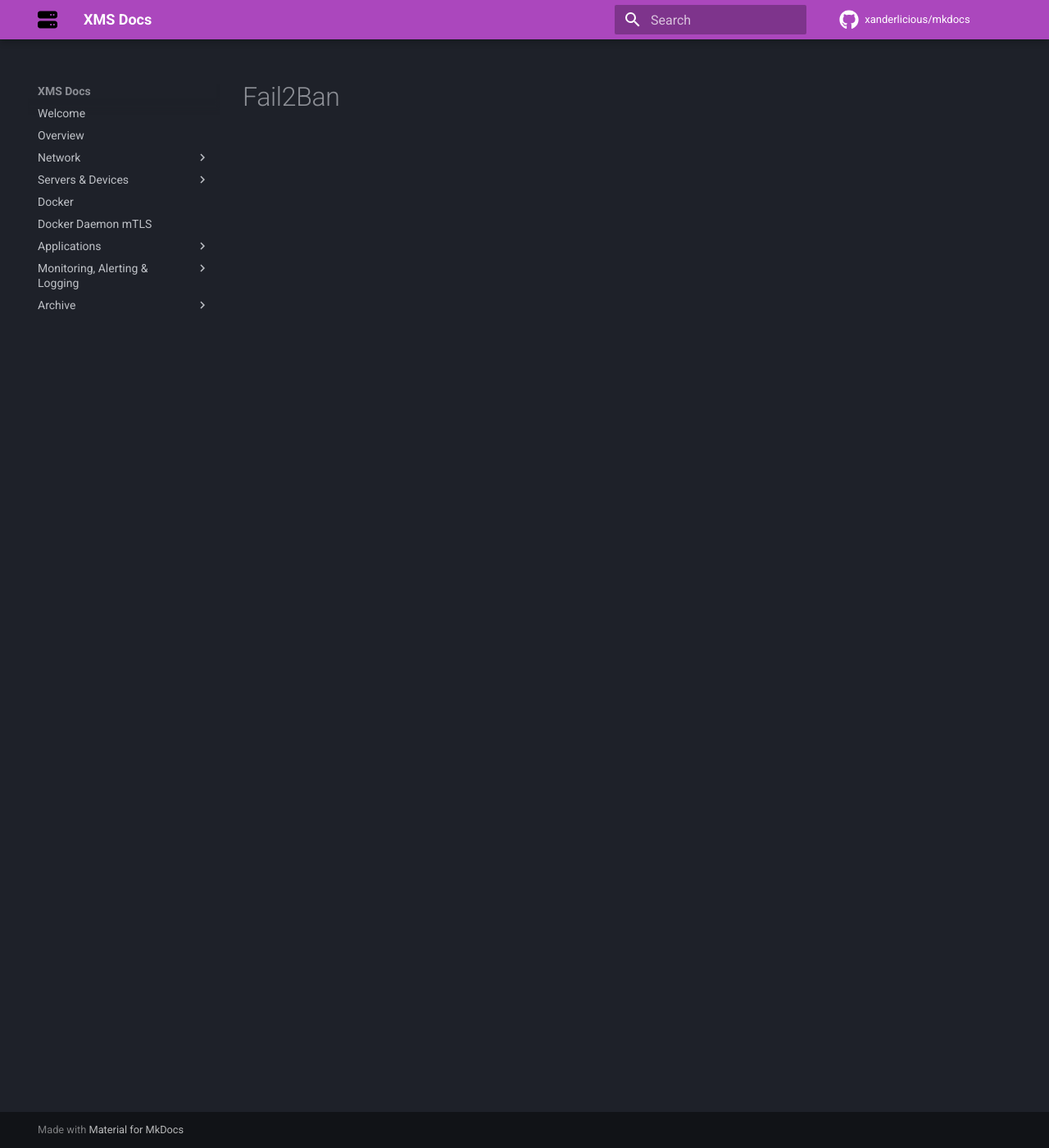
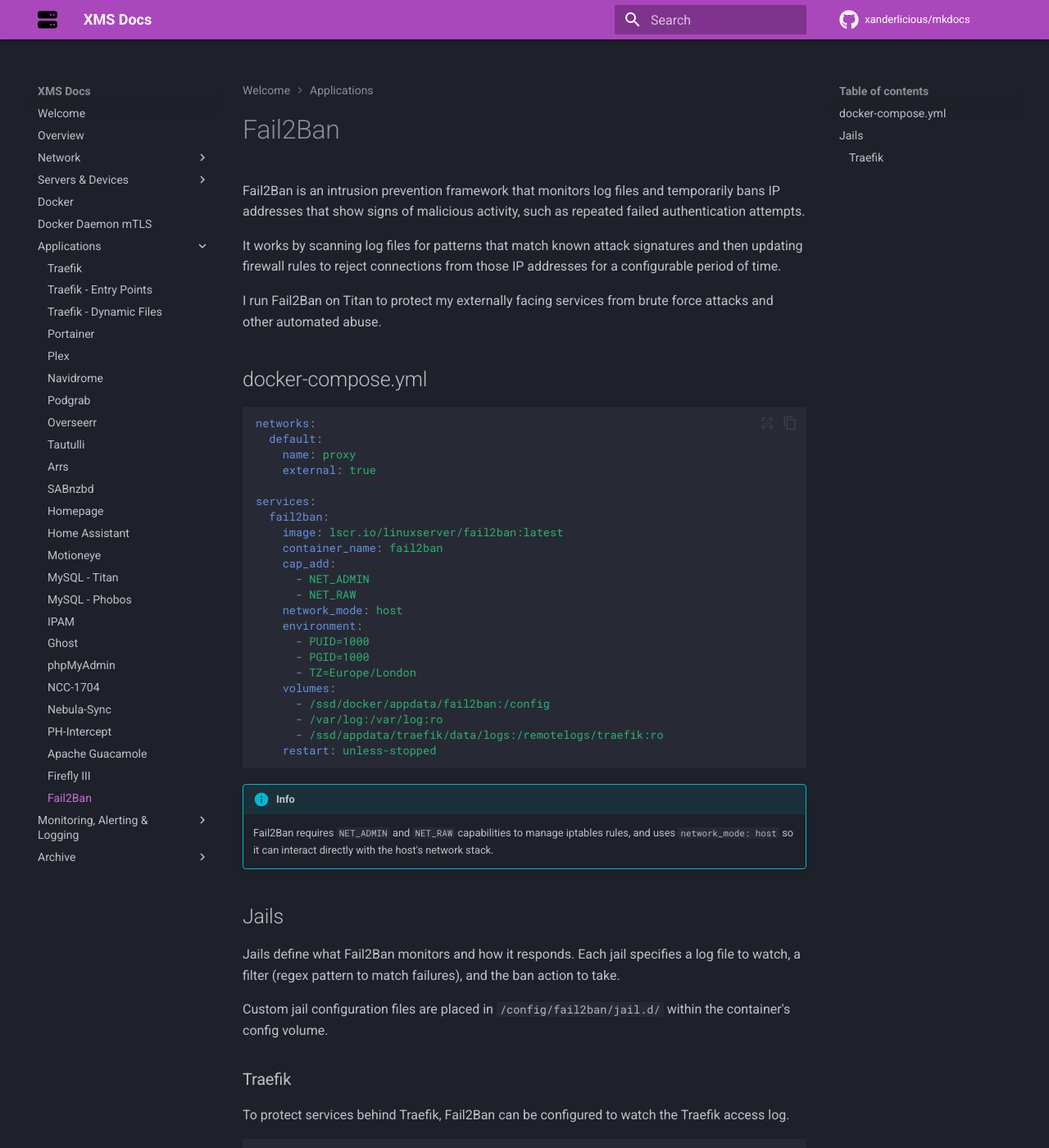
Before and after one commit to Xanderlicious/mkdocs, an MkDocs documentation site: the page built from docs/fail2ban.md, in a window 1280 px wide and 1400 px high. Shown: the whole window at 82% size. Built offline with MkDocs 1.6.1 and Material for MkDocs 9.7.7, drawn with Linux system fonts in a browser that asks for light colours; comment, search, counter and statistics services are not loaded; some of the changed text lies outside the part shown.

Commit message:
added fail2ban and podgrab pages and added them to the nav
Co-Authored-By: Claude Sonnet 4.6 <noreply@anthropic.com>

````diff
--- a/docs/fail2ban.md
+++ b/docs/fail2ban.md
@@ -1 +1,58 @@
 # Fail2Ban
+
+Fail2Ban is an intrusion prevention framework that monitors log files and temporarily bans IP addresses that show signs of malicious activity, such as repeated failed authentication attempts.
+
+It works by scanning log files for patterns that match known attack signatures and then updating firewall rules to reject connections from those IP addresses for a configurable period of time.
+
+I run Fail2Ban on Titan to protect my externally facing services from brute force attacks and other automated abuse.
+
+## docker-compose.yml
+
+```yaml
+networks:
+  default:
+    name: proxy
+    external: true
+
+services:
+  fail2ban:
+    image: lscr.io/linuxserver/fail2ban:latest
+    container_name: fail2ban
+    cap_add:
+      - NET_ADMIN
+      - NET_RAW
+    network_mode: host
+    environment:
+      - PUID=1000
+      - PGID=1000
+      - TZ=Europe/London
+    volumes:
+      - /ssd/docker/appdata/fail2ban:/config
+      - /var/log:/var/log:ro
+      - /ssd/appdata/traefik/data/logs:/remotelogs/traefik:ro
+    restart: unless-stopped
+```
+
+!!! info
+    Fail2Ban requires `NET_ADMIN` and `NET_RAW` capabilities to manage iptables rules, and uses `network_mode: host` so it can interact directly with the host's network stack.
+
+## Jails
+
+Jails define what Fail2Ban monitors and how it responds. Each jail specifies a log file to watch, a filter (regex pattern to match failures), and the ban action to take.
+
+Custom jail configuration files are placed in `/config/fail2ban/jail.d/` within the container's config volume.
+
+### Traefik
+
+To protect services behind Traefik, Fail2Ban can be configured to watch the Traefik access log.
+
+```ini
+[traefik-auth]
+enabled  = true
+port     = http,https
+filter   = traefik-auth
+logpath  = /remotelogs/traefik/access.log
+maxretry = 5
+bantime  = 1h
+findtime = 10m
+```
--- a/mkdocs.yml
+++ b/mkdocs.yml
@@ -24,6 +24,7 @@ nav:
     - Portainer: portainer.md
     - Plex: plex.md
     - Navidrome: navidrome.md
+    - Podgrab: podgrab.md
     - Overseerr: overseerr.md
     - Tautulli: tautulli.md
     - Arrs: arrs.md
@@ -41,6 +42,7 @@ nav:
     - PH-Intercept: ph-intercept.md
     - Apache Guacamole: guacamole.md
     - Firefly III: firefly.md
+    - Fail2Ban: fail2ban.md
   - Monitoring, Alerting & Logging:
     - Grafana / Prometheus: grafana & prometheus.md
     - CheckMK: checkmk.md
````
Also changed, not shown: docs/podgrab.md (+38 -1 lines).
